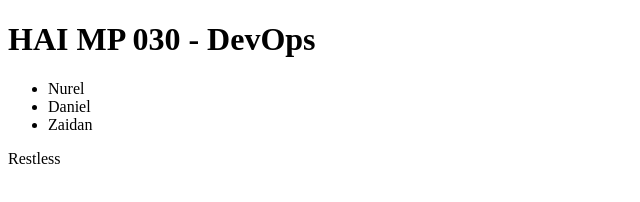
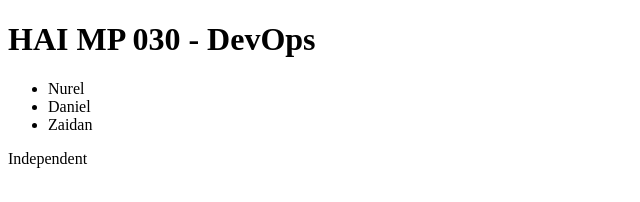
Before and after one commit to nurelhhh/express-devops, a website: page app/index.html in a window 1280 px wide. Shown: the full height of the page, 0-640 px from the left. Drawn offline with Linux system fonts and the light colour scheme.

Commit message:
Change paragraph

```diff
--- a/app/index.html
+++ b/app/index.html
@@ -15,6 +15,6 @@
             <li>Zaidan</li>
         </ul>
     </div>
-    <p>Restless</p>
+    <p>Independent</p>
 </body>
 </html>
```
